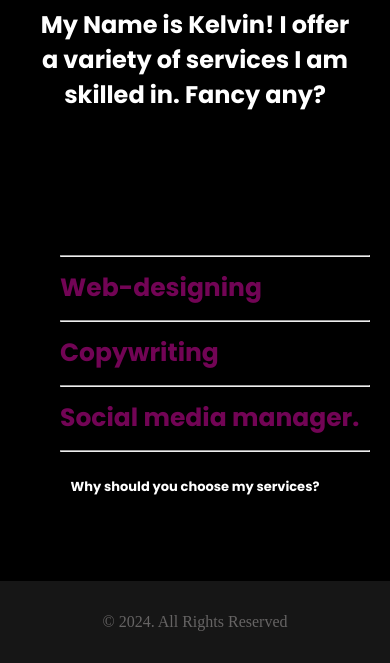
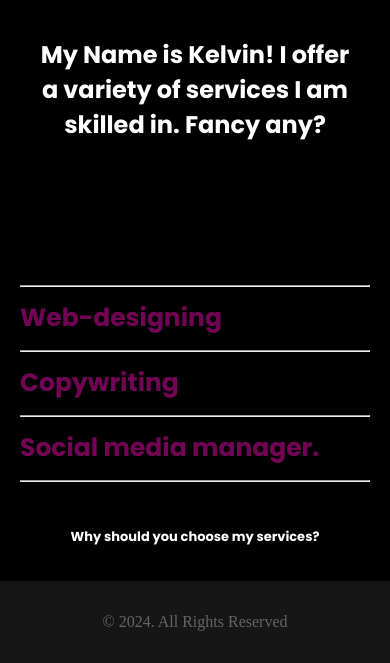
Before and after one commit to Lilkeksy/Agencywebsite, a plain HTML site: page index.html in a window 390 px wide. Shown: the part 181-844 px from the top of the page. Drawn offline with Linux system fonts and the light colour scheme.

Commit message:
style.css

```diff
--- a/style.css
+++ b/style.css
@@ -179,6 +179,7 @@ h3 {
         text-indent: 0;
         text-align: center;
         padding: 10px 20px;
+        padding-top: 40px;
     }
     .navigation {
         flex-direction: row;
@@ -191,5 +192,9 @@ h3 {
         color: #720455;
         font-weight: bold;
         font-size: 80%;
+        padding:0;
+    }
+    h3{
+        padding-top: 20px;
     }
 }
```
